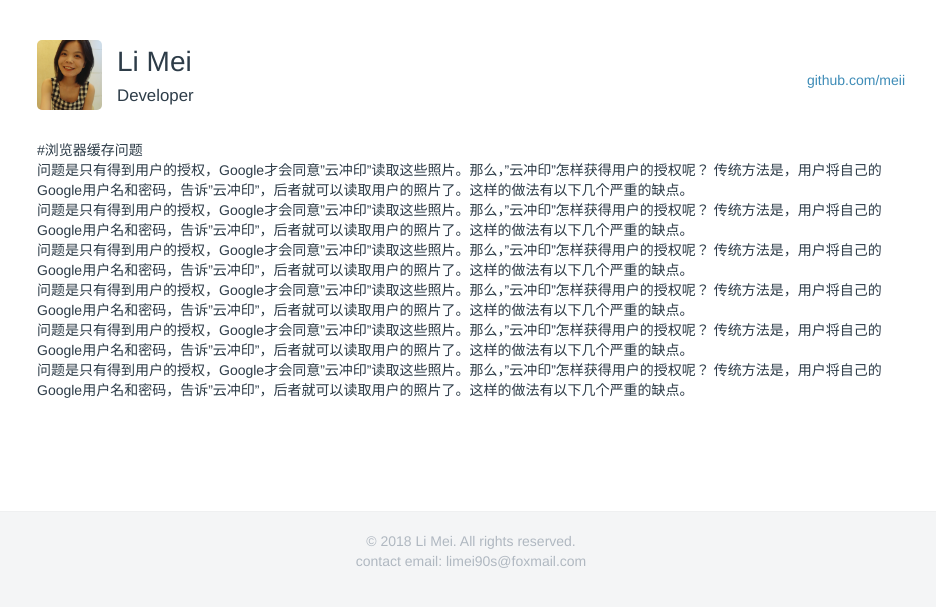
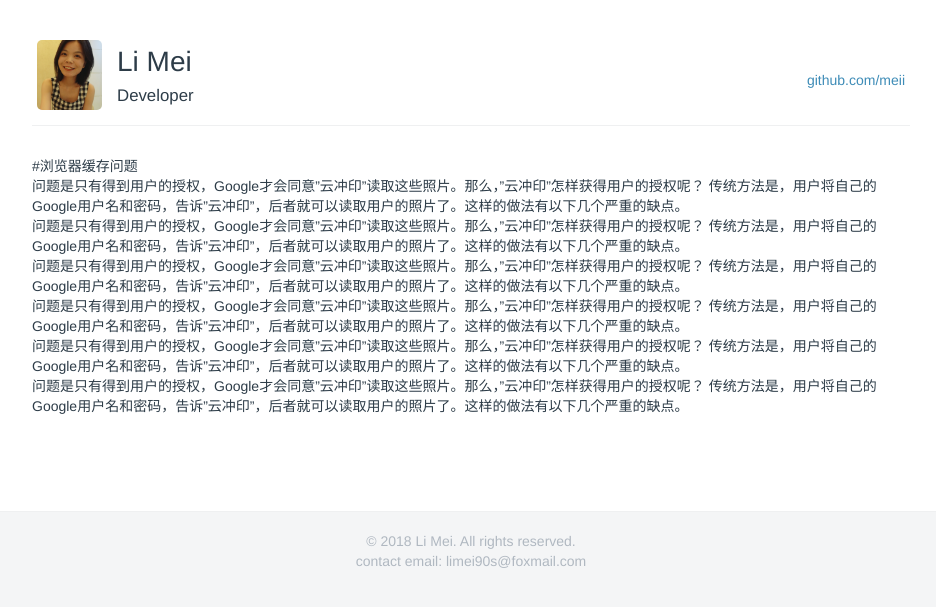
Before and after one commit to LiMeii/LiMeii.github.io, a Jekyll site: the page built from _posts/2018-09-20-cache-busting.md, in a window 1280 px wide. Shown: the top 607 px of the page, without its empty margins (169-1105 px from the left). Built offline with Jekyll 4.4.1, drawn with Linux system fonts in a browser that asks for light colours.

Commit message:
update post content css

```diff
--- a/_layouts/post.html
+++ b/_layouts/post.html
@@ -33,11 +33,16 @@
 
             <section class="profile-content">
                 <article class="profile-menu">
-                    {{ content }}
+                    <div class="post-content-container">
+                        <div class="post-content">
+                            {{ content }}
+                        </div>
+                    </div>
                 </article>
             </section>
         </div>
     </div>
+
 
     <footer class="footer">
         <nav class="footer-navigation">
--- a/assets/base.css
+++ b/assets/base.css
@@ -818,6 +818,16 @@ p {
     position: relative;
     top: -15px
 }
+.post-content-container{
+
+    border-top: 1px solid #eff0f1;
+    margin: 0 -5px;
+    position: relative;
+    top: -15px;
+}
+.post-content {
+    margin-top: 30px;
+}
 
 .menu-category:only-child {
     margin-top: -0.5em;
```
